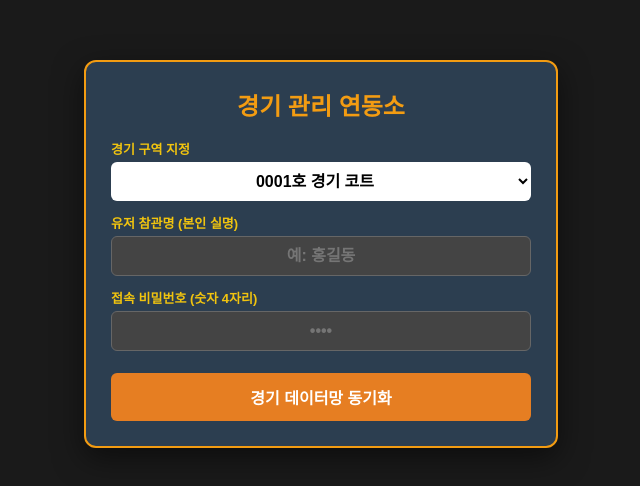
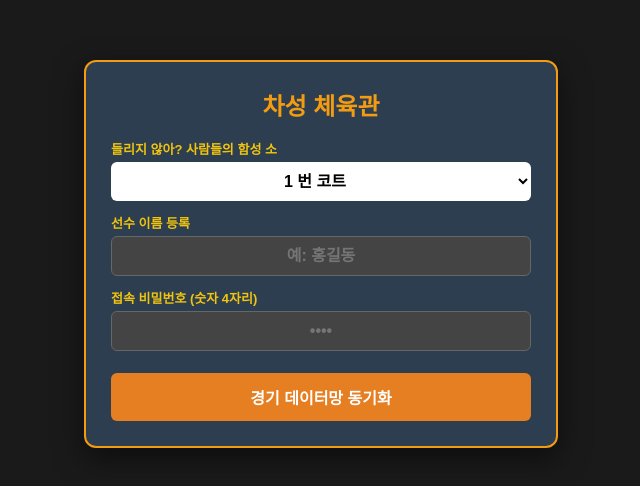
Before and after one commit to Declan-web/noggu, a website: page index.html in a window 1280 px wide. Shown: the part 146-632 px from the top of the page, without its empty margins (319-959 px from the left). Drawn offline with nearby package versions, Linux system fonts and the light colour scheme; no server answers.

Commit message:
Update index.html

```diff
--- a/index.html
+++ b/index.html
@@ -3,7 +3,7 @@
 <head>
     <meta charset="UTF-8">
     <meta name="viewport" content="width=device-width, initial-scale=1.0, maximum-scale=1.0, user-scalable=no, viewport-fit=cover">
-    <title>다들 모여! - 멀티 세션 연동 버전</title>
+    <title>다들 모여!</title>
     <style>
         body {
             margin: 0; background-color: #222; color: #fff;
@@ -151,16 +151,16 @@
 
     <div id="roomEntrance">
         <div class="entrance-box">
-            <h1>경기 관리 연동소</h1>
+            <h1>차성 체육관</h1>
             <div class="input-group">
-                <label for="roomCodeSelect">경기 구역 지정</label>
+                <label for="roomCodeSelect">들리지 않아? 사람들의 함성 소</label>
                 <select id="roomCodeSelect">
-                    <option value="0001">0001호 경기 코트</option>
-                    <option value="0002">0002호 경기 코트</option>
+                    <option value="0001">1 번 코트</option>
+                    <option value="0002">2 번 코트</option>
                 </select>
             </div>
             <div class="input-group">
-                <label for="roomUserNameInput">유저 참관명 (본인 실명)</label>
+                <label for="roomUserNameInput">선수 이름 등록</label>
                 <input type="text" id="roomUserNameInput" placeholder="예: 홍길동" style="width:100%;">
             </div>
             <div class="input-group">
@@ -214,7 +214,7 @@
         <div class="side-panel">
             <div class="panel-title">조작키</div>
             <div id="keyGuideList">
-                <div class="key-row"><span>상하좌우 이동</span><span class="key-val">W,A,S,D / 패드</span></div>
+                <div class="key-row"><span>상하좌우 이동</span><span class="key-val">W,A,S,D / 조이스틱</span></div>
                 <div class="key-row"><span>공 줍기</span><span class="key-val">E / GRAB</span></div>
                 <div class="key-row"><span>패스</span><span class="key-val">Shift / PASS</span></div>
                 <div class="key-row"><span>슛</span><span class="key-val">Space / SHOOT</span></div>
```
